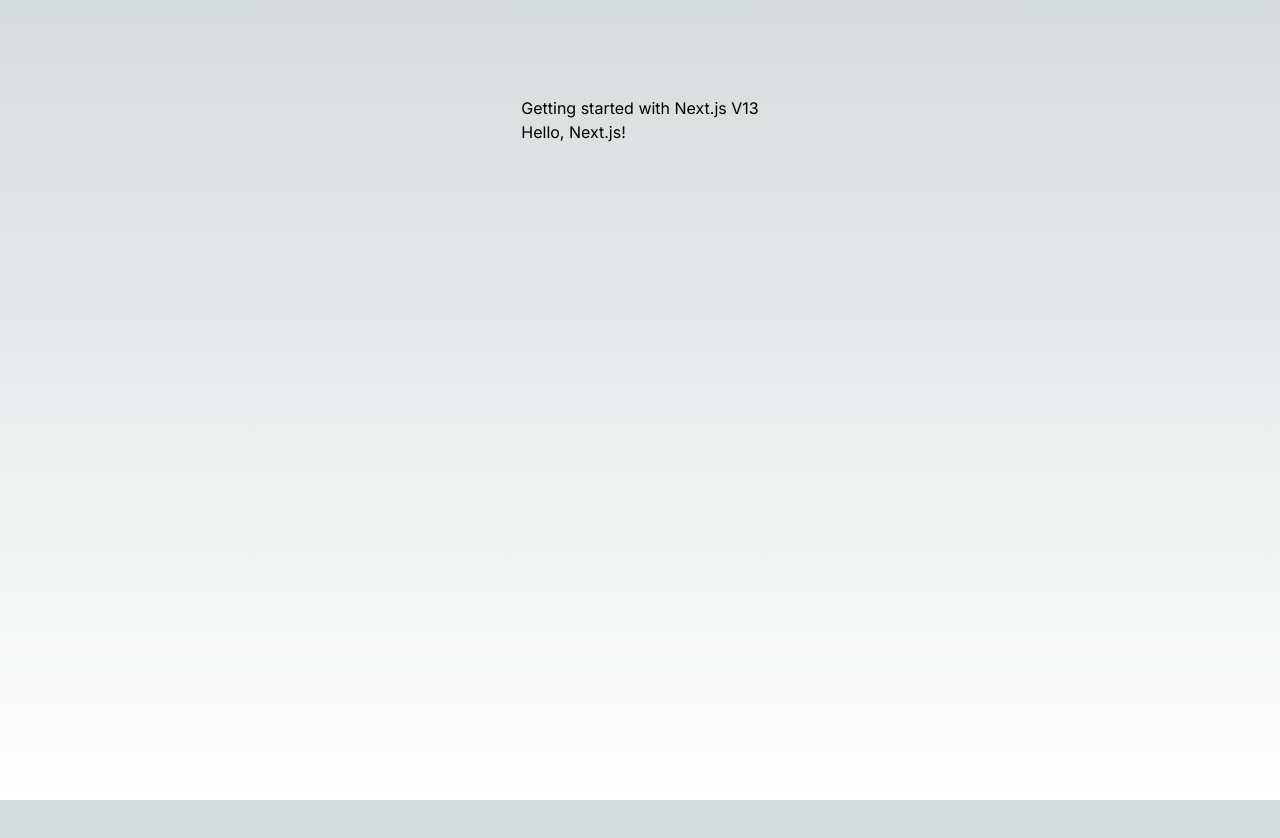
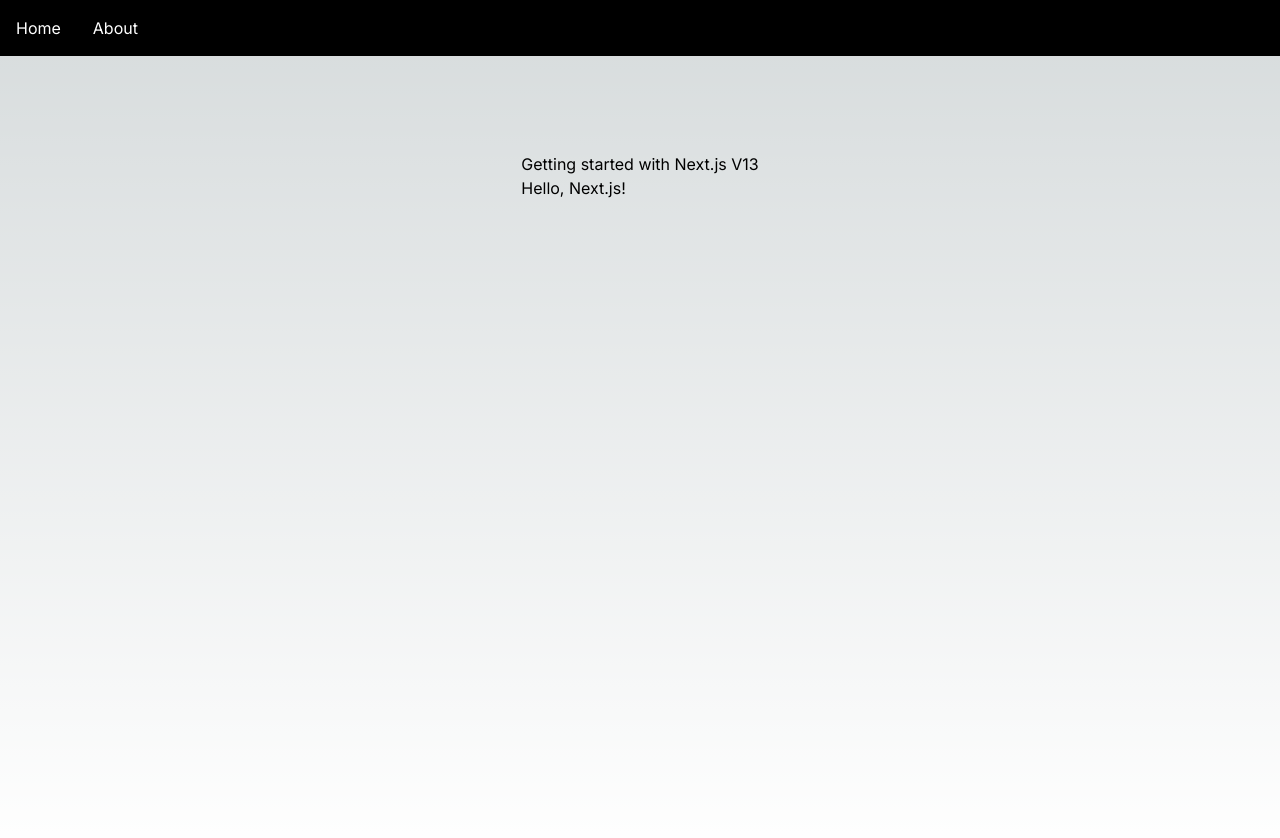
Before and after one commit to ParthJedi/SSR-NextJS, a Next.js app: page / in a window 1280 px wide. Shown: the top 838 px of the page. Before the commit the page ends 800 px from the top, so only its background shows below. Built offline with nearby package versions, Linux system fonts and the light colour scheme.

Commit message:
navbar component added

```diff
--- a/src/app/layout.tsx
+++ b/src/app/layout.tsx
@@ -1,13 +1,13 @@
-import Head from "next/head";
+import Navbar from "../components/Navbar/Navbar";
 import "./globals.css";
 import { Inter } from "next/font/google";
 
 const inter = Inter({ subsets: ["latin"] });
 
 export const metadata = {
-  title: "The Nothing App",
+  title: "The Everything App",
   description: "The Technology For Tomorrow manifested Today",
-  keywords: "IT, Web3, Social, Finance, Edge Technolgy Labs, Security, Society"
+  keywords: "IT, Web3, Social, Agriculture, Finance, Edge Technolgy Labs, Security, Society",
 };
 
 export default function RootLayout({
@@ -17,7 +17,10 @@ export default function RootLayout({
 }) {
   return (
     <html lang="en">
-      <body className={inter.className}>{children}</body>
+      <body className={inter.className}>
+        <Navbar />
+        {children}
+      </body>
     </html>
   );
 }
--- /dev/null
+++ b/src/components/Navbar/Navbar.tsx
@@ -0,0 +1,21 @@
+import Link from 'next/link';
+import styles from './navbar.module.css'
+
+function Navbar() {
+  return (
+    <>
+    <nav className={styles.navbar}>
+        <ul className={styles.navLinks}>
+            <li>
+                <Link href='/'>Home</Link>
+            </li>
+            <li>
+                <Link href='/about'>About</Link>
+            </li>
+        </ul>
+    </nav>
+    </>
+  )
+}
+
+export default Navbar
--- /dev/null
+++ b/src/components/Navbar/navbar.module.css
@@ -0,0 +1,13 @@
+.navbar {
+  background-color: black;
+  color: white;
+}
+
+.navLinks {
+  display: flex;
+  flex-direction: row;
+}
+
+.navLinks li {
+    margin: 1em;
+}
```
Also changed, not shown: src/pages/about/page.tsx (renamed from src/app/about/page.tsx).
